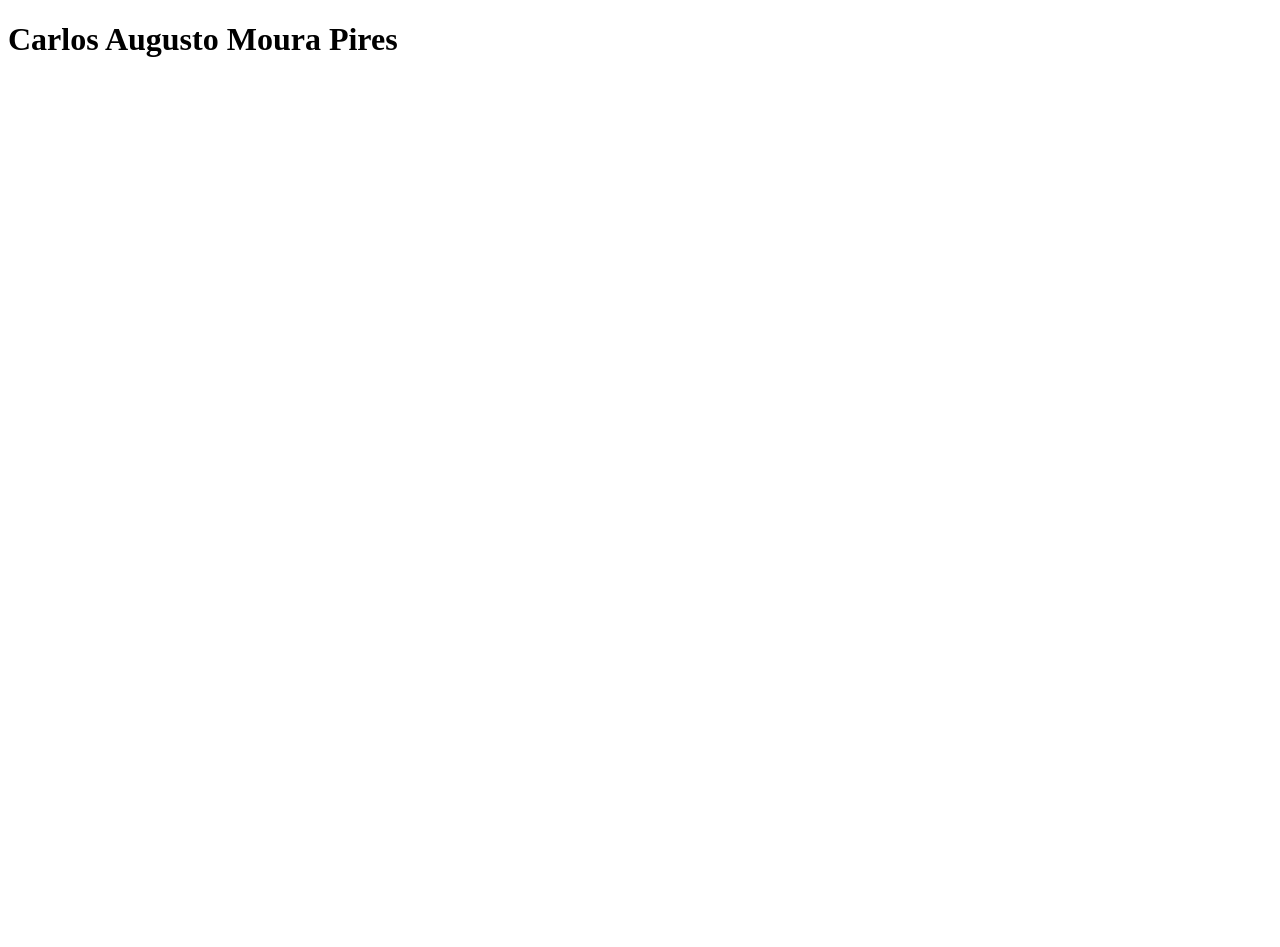
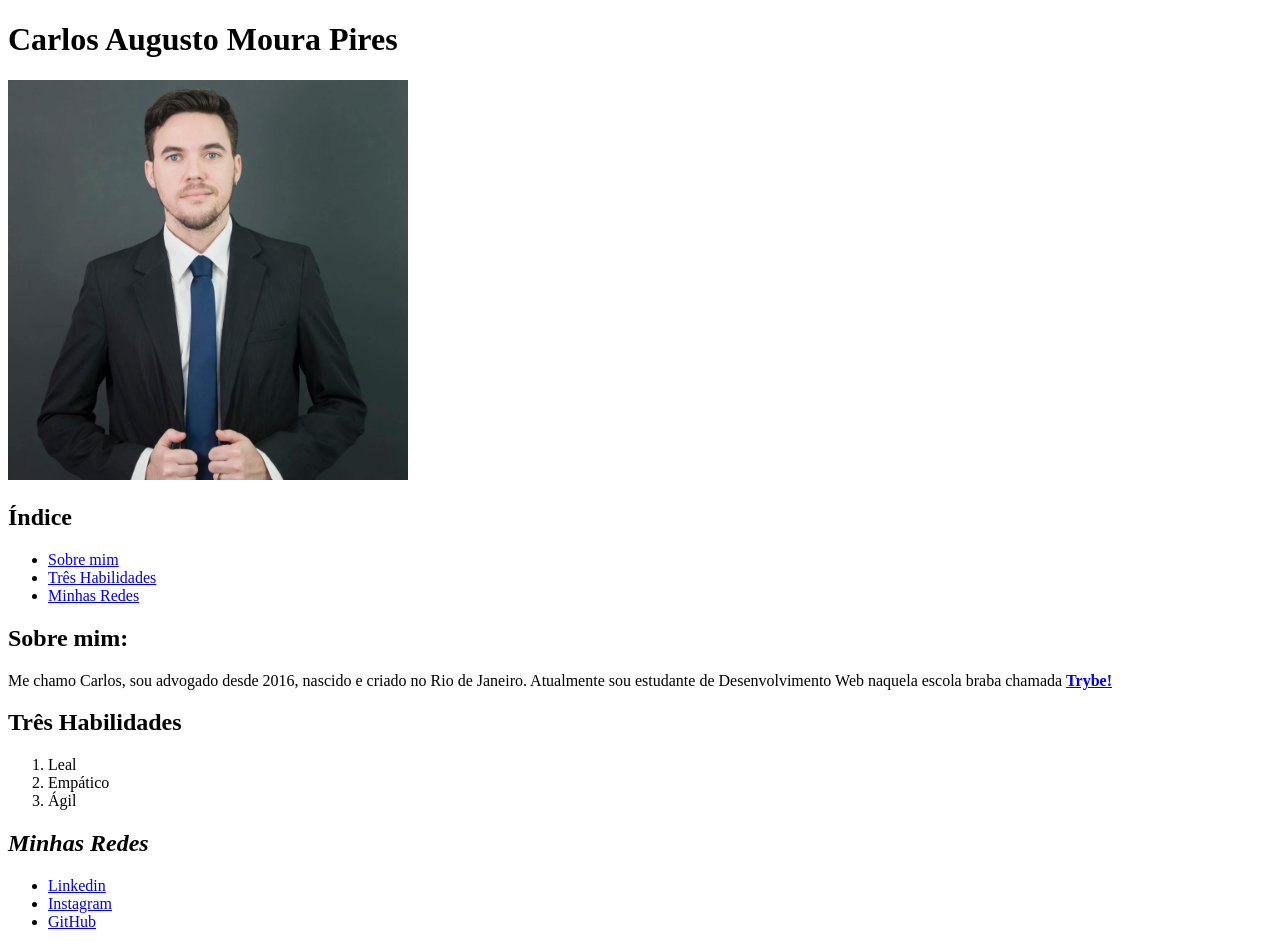
Before and after one commit to CarlosMoura88/CarlosMoura88.github.io, a plain HTML site: page index.html in a window 1280 px wide. Before the commit the page ends 800 px from the top, so only its background shows below. Drawn offline with Linux system fonts and the light colour scheme.

Commit message:
modificações e foto

```diff
--- a/index.html
+++ b/index.html
@@ -1,12 +1,38 @@
 <!DOCTYPE html>
 <html lang="en">
+
 <head>
     <meta charset="UTF-8">
     <meta http-equiv="X-UA-Compatible" content="IE=edge">
     <meta name="viewport" content="width=device-width, initial-scale=1.0">
     <title>Document</title>
 </head>
+
 <body>
     <h1>Carlos Augusto Moura Pires</h1>
+    <img src="./carlosmoura.jpg" alt="Foto do dono da página" width="400">
+    <h2>Índice</h2>
+    <ul>
+        <li><a href="#sobremim">Sobre mim</a></li>
+        <li><a href="#3skills">Três Habilidades</a></li>
+        <li><a href="#redes">Minhas Redes</a></li>
+    </ul>
+    <h2 id="sobremim">Sobre mim:</h2>
+    <p>Me chamo Carlos, sou advogado desde 2016, nascido e criado no Rio de Janeiro. Atualmente sou estudante de
+        Desenvolvimento Web naquela escola braba chamada <strong><a href="https://www.betrybe.com/" target="_blank">Trybe!</a></strong></p>
+    <h2 id="3skills">Três Habilidades</h2>
+    <ol>
+        <li>Leal</li>
+        <li>Empático</li>
+        <li>Ágil</li>
+    </ol>
+    <h2 id="redes"><em>Minhas Redes</em></h2>
+    <ul>
+        <li><a href="https://www.linkedin.com/in/carlosmoura88/  " target="_blank">Linkedin<a></li>
+        <li><a href="https://www.instagram.com/carlosmourap/" target="_blank">Instagram<a></li>
+        <li><a href="https://github.com/CarlosMoura88" target="_blank">GitHub<a></li>
+    </ul>
+
 </body>
+
 </html>
```
Also changed, not shown: carlosmoura.jpg (added).
